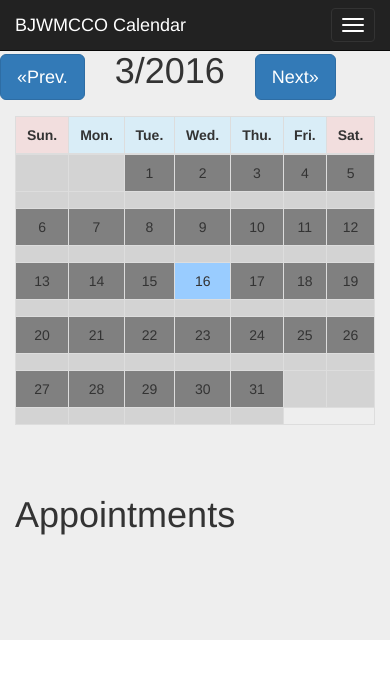
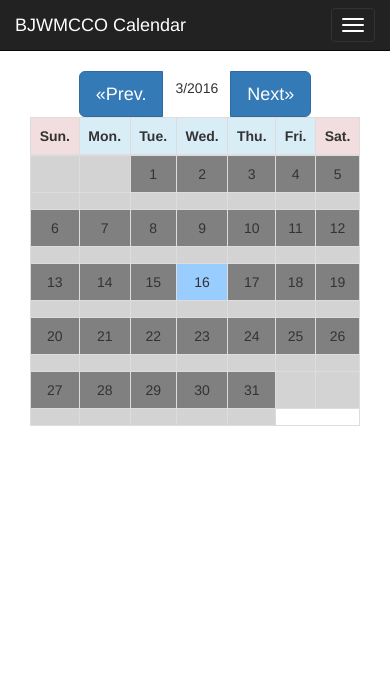
Before and after one commit to dictatorcelest/mccocal, a Django app: template projects/bjwmccoCalendar/booking_calendar/templates/booking_calendar/home.html in a window 390 px wide; the page is wider, and only the part inside the window is pictured. Shown: the top 679 px of that part. Run offline with Django 3.2, Linux system fonts and the light colour scheme; the template is opened without the code that fills it: most values are stand-ins (such as "Sample title", 1, 10 or a date in 2020); some libraries are stand-ins or nearby versions.

Commit message:
Adding the refresh at each view of current month Adjusting the layout of the calendar

```diff
--- a/projects/bjwmccoCalendar/booking_calendar/templates/booking_calendar/home.html
+++ b/projects/bjwmccoCalendar/booking_calendar/templates/booking_calendar/home.html
@@ -42,7 +42,7 @@
         		html += '<tr>';//Start the first week row;
         		//Set the first empty days until the first day of the current month;
         		for (i = 0; i < startDay; i++) {
-            		html += '<td class="text-center" style="background-color:lightgrey"></td>';
+            		html += '<td class="col-md-1 text-center" style="background-color:lightgrey"></td>';
             		numInRow++;
         		}
 
@@ -50,19 +50,19 @@
         		for (j ; j <= nDays;	j++){
         			//If the day is today, change the appearance of the cell;
         			if (j == day) {
-        				html += '<td class="text-center" style="background-color:#99ccff">'+ j.toString() +'</td>';
+        				html += '<td class="col-md-1 text-center" style="background-color:#99ccff">'+ j.toString() +'</td>';
         				numInRow++;
         			}
         			else if(j == nDays){//Complete the last row of the calendar day.
-        				html += '<td class="text-center" style="background-color:grey">'+ j.toString() +'</td>';
+        				html += '<td class="col-md-1 text-center" style="background-color:grey">'+ j.toString() +'</td>';
         				var c = numInRow;
         				for (var c = numInRow+1; c<7; c++){
-        				html += '<td class="text-center" style="background-color:lightgrey"></td>';
+        				html += '<td class="col-md-1 text-center" style="background-color:lightgrey"></td>';
         				}
         				numInRow = 7;
         			}
         			else{
-        				html += '<td class="text-center" style="background-color:grey">'+ j.toString() +'</td>';
+        				html += '<td class="col-md-1 text-center" style="background-color:grey">'+ j.toString() +'</td>';
         				numInRow++;
         			}
 
@@ -72,11 +72,11 @@
         				var k = 0;//Counter for cell;
         				if (j < 7) {
         					for (i = 0; i < startDay; i++) {
-        						html += '<td class="text-center" style="background-color:lightgrey"></td>';
+        						html += '<td class="col-md-1 text-center" style="background-color:lightgrey"></td>';
         						k++;
         					}
         					for (m ; m <= j; m++){
-        						html +='<td class="text-center" style="background-color:lightgrey">';
+        						html +='<td class="col-md-1 text-center" style="background-color:lightgrey">';
         						//get the Django's data and parse to JSON object; then decide which day should map in as a button;
         						for (q in obj){
       								var obj_day = Number(obj[q].fields.start_time.split('-')[2].split('T')[0]);
@@ -84,7 +84,7 @@
       								var obj_subject = obj[q].fields.subject;
       								html += '<div class="btn-group-vertical" role="group" aria-label="...">';
       								if (obj_day == m){
-      									html += '<a type="button" class="btn btn-primary btn-xs" href="';
+      									html += '<a type="button" style="white-space:normal;" class="btn btn-primary btn-xs btn-block" href="';
       									html += obj_pk;
       									html += '/">';
       									html += obj_subject.split('Microsoft')[0];
@@ -99,7 +99,7 @@
         				}
         				else if(j == nDays){
         					for (m ; m <= j; m++){
-        						html +='<td class="text-center" style="background-color:lightgrey">';
+        						html +='<td class="col-md-1 text-center" style="background-color:lightgrey">';
         						//get the Django's data and parse to JSON object; then decide which day should map in as a button;
         						for (q in obj){
       								var obj_day = Number(obj[q].fields.start_time.split('-')[2].split('T')[0]);
@@ -107,7 +107,7 @@
       								var obj_subject = obj[q].fields.subject;
       								html += '<div class="btn-group-vertical" role="group" aria-label="...">';
       								if (obj_day == m){
-      									html += '<a type="button" class="btn btn-primary btn-xs" href="';
+      									html += '<a type="button" style="white-space:normal;" class="btn btn-primary btn-xs btn-block" href="';
       									html += obj_pk;
       									html += '/">';
       									html += obj_subject.split('Microsoft')[0];
@@ -122,7 +122,7 @@
         				}
         				else{
         					for (m ; m <= j; m++){
-        						html +='<td class="text-center" style="background-color:lightgrey">';
+        						html +='<td class="col-md-1 text-center" style="background-color:lightgrey">';
         						//get the Django's data and parse to JSON object; then decide which day should map in as a button;
         						for (q in obj){
       								var obj_day = Number(obj[q].fields.start_time.split('-')[2].split('T')[0]);
@@ -130,7 +130,7 @@
       								var obj_subject = obj[q].fields.subject;
       								html += '<div class="btn-group-vertical" role="group" aria-label="...">';
       								if (obj_day == m){
-      									html += '<a type="button" class="btn btn-primary btn-xs" href="';
+      									html += '<a type="button" style="white-space:normal;" class="btn btn-primary btn-xs btn-block" href="';
       									html += obj_pk;
       									html += '/">';
       									html += obj_subject.split('Microsoft')[0];
@@ -168,7 +168,7 @@
    <!-- <link href="starter-template.css" rel="stylesheet"> -->
 </head>
 <body>
-	<nav class="navbar navbar-inverse navbar-fixed-top">
+	<nav class="navbar navbar-inverse navbar-static-top">
       <div class="container">
         <div class="navbar-header">
           <button type="button" class="navbar-toggle collapsed" data-toggle="collapse" data-target="#navbar" aria-expanded="false" aria-controls="navbar">
@@ -189,36 +189,31 @@
       </div>
   </nav>
 
-    <div class="jumbotron">
+    <div class="container">
       <div class="row">
-      	<div class="col-md-2">
-      	</div>
-      	<div class="col-md-1 text-center" style="display: table-cell; height: 100%; min-height: 100%; float: none;">
-      		<p><a class="btn btn-primary btn-lg" href="#" role="button">&laquo;Prev.</a></p>
-      	</div>
-      	<div class="col-md-6 text-center" style="display: table-cell; height: 100%; min-height: 100%; float: none;">
-        	<h1 id="calendarheader">
+      	<div class="col-sm-offset-5 col-sm-2 text-center">
+      		<div class="btn-group" data-toggle="buttons">
+      		<a class="btn btn-primary btn-lg" href="#" role="button">&laquo;Prev.</a>
+      	   	<label id="calendarheader" class="btn">
           	<script type="text/javascript">
             	displayCurrentMonthYear();
           	</script>
-        	</h1>
-        </div>
-        <div class="col-md-1 text-center" style="display: table-cell; height: 100%; min-height: 100%; float: none;">
-        	<p><a class="btn btn-primary btn-lg" href="#" role="button">Next&raquo;</a></p>
+        	</label>
+      		<a class="btn btn-primary btn-lg" href="#" role="button">Next&raquo;</a>
+      		</div>
       	</div>
-      	<div class="col-md-2">
-      	</div>
+
       </div>
       <div class="container">
         <table class="table table-bordered table-hover">
           <thead><tr>
-            <th class="danger text-center">Sun.</th>
-            <th class="info text-center">Mon.</th>
-            <th class="info text-center">Tue.</th>
-            <th class="info text-center">Wed.</th>
-            <th class="info text-center">Thu.</th>
-            <th class="info text-center">Fri.</th>
-            <th class="danger text-center">Sat.</th>
+            <th class="col-md-1 danger text-center">Sun.</th>
+            <th class="col-md-1 info text-center">Mon.</th>
+            <th class="col-md-1 info text-center">Tue.</th>
+            <th class="col-md-1 info text-center">Wed.</th>
+            <th class="col-md-1 info text-center">Thu.</th>
+            <th class="col-md-1 info text-center">Fri.</th>
+            <th class="col-md-1 danger text-center">Sat.</th>
           </tr></thead>
           <tbody>
           	<script type="text/javascript">
@@ -227,14 +222,7 @@
           </tbody>
         </table>
       </div>
-      <div class="jumbotron">
-    		<div class="container">
-      			<h1>Appointments</h1>
-      			<p><script type="text/javascript">
 
-      			</script></p>
-    		</div>
-  	</div>
 <!--
       <div class="container">
         <div class="row" style='height:1em';>
--- a/projects/bjwmccoCalendar/booking_calendar/views.py
+++ b/projects/bjwmccoCalendar/booking_calendar/views.py
@@ -7,6 +7,7 @@ from .sync_calendar import get_entry
 from django.http import Http404
 from pytz import timezone
 from django.core import serializers
+from booking_calendar.sync_calendar import sync
 
 
 def CurrentMonthView(request):
@@ -15,6 +16,9 @@ def CurrentMonthView(request):
         year = now.year
         month = now.month
         next_month = month+1
+        st = timezone('Asia/Shanghai').localize(datetime.datetime(year, month, 1, 0,0,0))
+        et = timezone('Asia/Shanghai').localize(datetime.datetime(year, next_month, 1, 0,0,0))
+        sync(st, et)
         current_month_appointment = Appointment.objects.filter(start_time__range = (timezone('Asia/Shanghai').localize(datetime.datetime(year, month, 1, 0,0,0)), timezone('Asia/Shanghai').localize(datetime.datetime(year, next_month, 1, 0,0,0))))
         template_name ='booking_calendar/home.html'
         selected_period_items = serializers.serialize("json", current_month_appointment)
```
